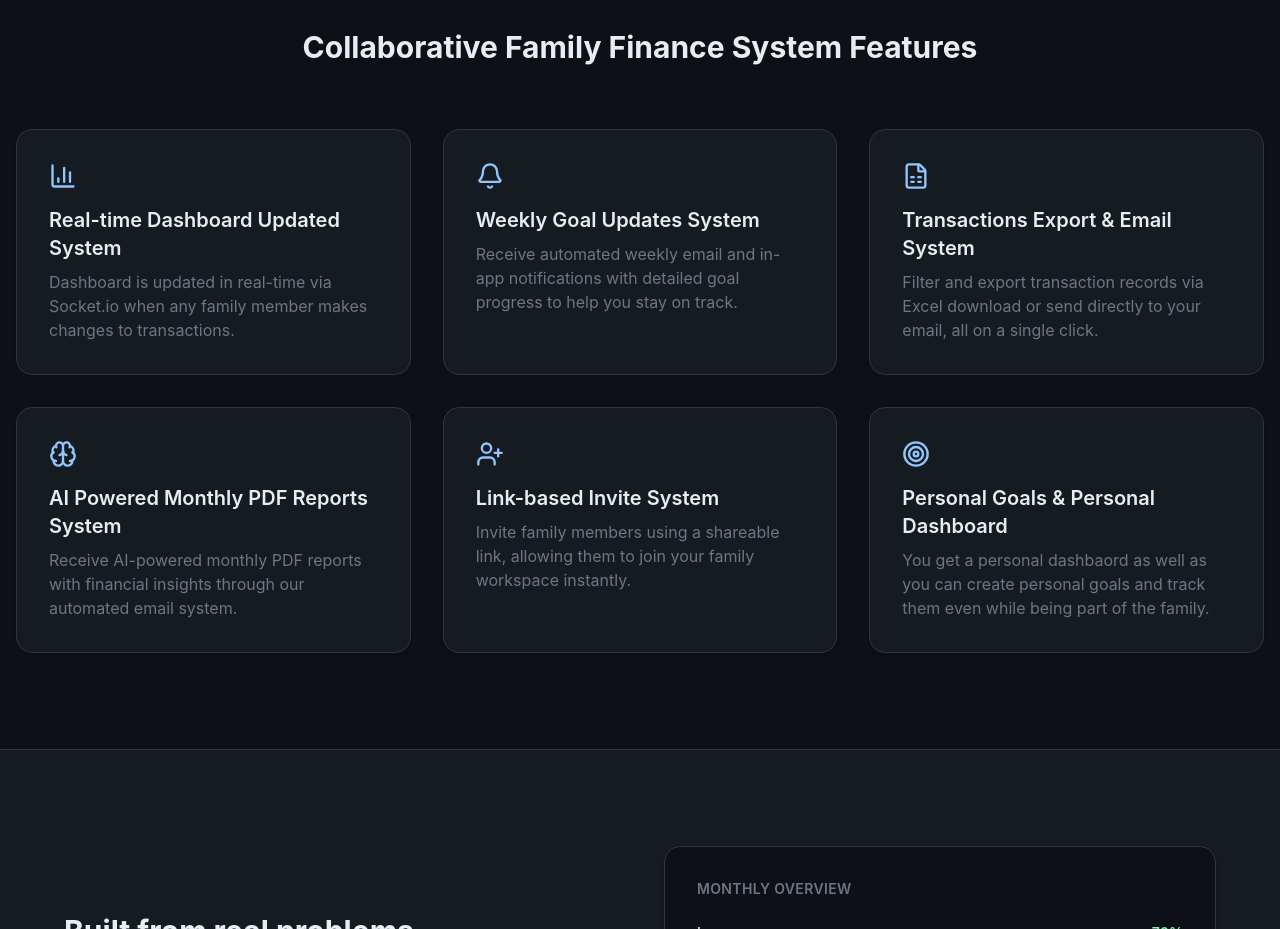
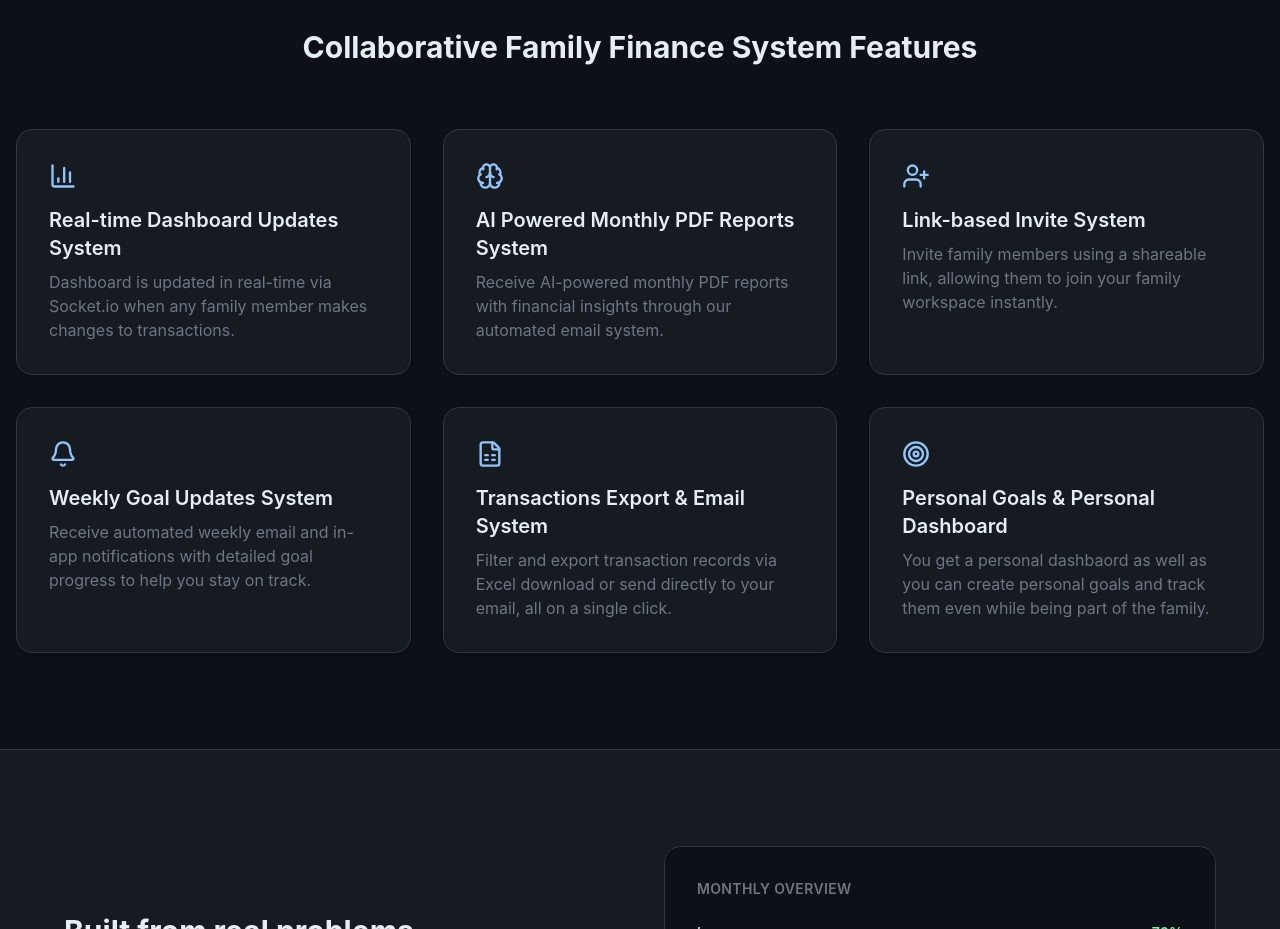
Before and after one commit to AasthaOswal/MoneyNest, a React (Vite) app in the folder frontend/: page / in a window 1280 px wide. Shown: the part 840-1769 px from the top of the page. Built offline with nearby package versions, Linux system fonts and the light colour scheme; no server answers.

Commit message:
fix typo in landing page and rearrange features order  a bit

```diff
--- a/frontend/src/pages/home/Landing.jsx
+++ b/frontend/src/pages/home/Landing.jsx
@@ -35,8 +35,18 @@ import {
 const features = [
   {
     icon: BarChart3,
-    title: "Real-time Dashboard Updated System",
+    title: "Real-time Dashboard Updates System",
     desc: "Dashboard is updated in real-time via Socket.io when any family member makes changes to transactions.",
+  },
+  {
+    icon: Brain,
+    title: "AI Powered Monthly PDF Reports System",
+    desc: "Receive AI-powered monthly PDF reports with financial insights through our automated email system.",
+  },
+  {
+    icon: UserPlus,
+    title: "Link-based Invite System",
+    desc: "Invite family members using a shareable link, allowing them to join your family workspace instantly.",
   },
   {
     icon: Bell,
@@ -48,16 +58,7 @@ const features = [
     title: "Transactions Export & Email System",
     desc: "Filter and export transaction records via Excel download or send directly to your email, all on a single click.",
   },
-  {
-    icon: Brain,
-    title: "AI Powered Monthly PDF Reports System",
-    desc: "Receive AI-powered monthly PDF reports with financial insights through our automated email system.",
-  },
-  {
-    icon: UserPlus,
-    title: "Link-based Invite System",
-    desc: "Invite family members using a shareable link, allowing them to join your family workspace instantly.",
-  },
+
   {
     icon: Target,
     title: "Personal Goals & Personal Dashboard",
```
